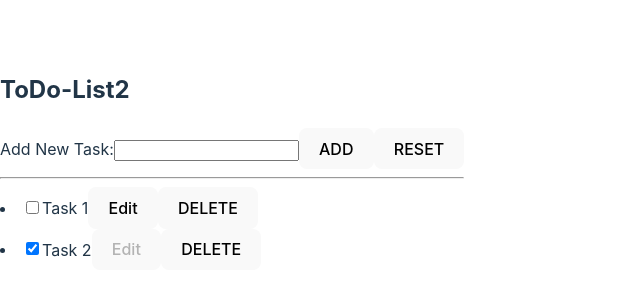
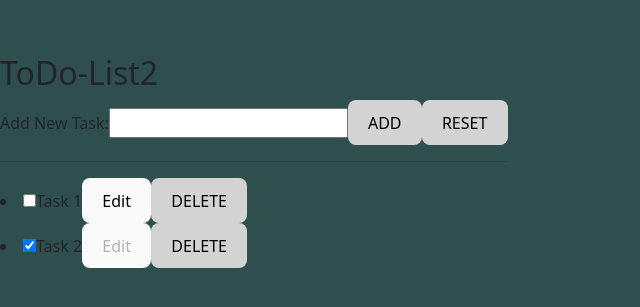
Before and after one commit to sujanyaD/R-ALAB-React-ToDo-List, a React (Vite) app in the folder ToDO-List/: page / in a window 1280 px wide. Shown: the part 239-546 px from the top of the page, without its empty margins (0-640 px from the left). Built offline with nearby package versions, Linux system fonts and the light colour scheme; a small style sheet from the web is missing.

Commit message:
added CSS

```diff
--- a/ToDO-List/index.html
+++ b/ToDO-List/index.html
@@ -2,8 +2,11 @@
 <html lang="en">
   <head>
     <meta charset="UTF-8" />
+
     <!-- <link rel="icon" type="image/svg+xml" href="/vite.svg" /> -->
     <meta name="viewport" content="width=device-width, initial-scale=1.0" />
+    <link href="https://cdn.jsdelivr.net/npm/bootstrap@5.3.0/dist/css/bootstrap.min.css" rel="stylesheet" integrity="sha384-wDQY9R+jzj0nYU7am1gOpSd2i5PsJGmkz9q9Opnk9+RJyBQo2zVl9+J8tjU5nWB/" crossorigin="anonymous">
+
     <title>TO-DO LIST</title>
   </head>
   <body>
--- a/ToDO-List/src/App.css
+++ b/ToDO-List/src/App.css
@@ -0,0 +1,43 @@
+
+
+body {
+    background-color:darkslategrey;
+    margin-right: 300px;
+}
+.App {
+    font-family: Arial, sans-serif;
+    background-color: darkslategrey;
+    padding: 20px;
+    max-width: 600px;
+    margin-right:300px;;
+  }
+
+  .todo-list {
+    list-style-type: none;
+    color: black;
+    margin-right: 400px;
+    padding: 0;
+  }
+  .button{
+    color:grey;
+  }
+
+  .todo-item {
+    background-color:gray;
+    padding: 10px;
+    margin-bottom: 10px;
+    border-radius: 5px;
+    box-shadow: 0 2px 4px rgba(0, 0, 0, 0.1);
+  }
+
+  .todo-item.completed {
+    text-decoration: line-through;
+  }
+
+  .todo-item.editing {
+    background-color:black;
+  }
+
+  .todo-item input[type="checkbox"] {
+    margin-right: 200px;
+  }
--- a/ToDO-List/src/App.jsx
+++ b/ToDO-List/src/App.jsx
@@ -51,6 +51,8 @@ function init(initialState) {
   return initialState;
 }
 const App = () => {
+
+
   const [todos, dispatch] = useReducer(reducer, initialState, init);
   const handleToggleComplete = (id) => {
     dispatch({ type: TODOS_ACTIONS.TOGGLE_COMPLETE, payload: id });
@@ -75,8 +77,8 @@ const App = () => {
       <input type="text" onBlur={(e) => dispatch({ type: TODOS_ACTIONS.ADD_TASK, payload: e.target.value })}
       />
       {/*here on click action form is dispatched on payload :initialstate. */}
-      <button onClick={(evt) => dispatch({ type: TODOS_ACTIONS.ADD_TASK, payload: evt.target.value })}>ADD</button>
-      <button onClick={() => dispatch({ type: TODOS_ACTIONS.RESET_TODOS, payload: initialState })}>RESET</button>
+      <button style={{ backgroundColor: 'lightgrey' }}onClick={(evt) => dispatch({ type: TODOS_ACTIONS.ADD_TASK, payload: evt.target.value })}>ADD</button>
+      <button style={{ backgroundColor: 'lightgrey' }}onClick={() => dispatch({ type: TODOS_ACTIONS.RESET_TODOS, payload: initialState })}>RESET</button>
       <hr />
       {todos.map(todo => (
         <li key={todo.id}>
@@ -84,8 +86,8 @@ const App = () => {
           {todo.editing ? (
             <>
               <input type="text" value={todo.name} onChange={(e) => handleSaveEdit(todo.id, e.target.value)} />
-              <button onClick={() => handleSaveEdit(todo.id, todo.name)}>Save</button>
-              <button onClick={() => handleCancelEdit(todo.id)}>Cancel</button>
+              <button style={{ backgroundColor: 'lightgrey' }}onClick={() => handleSaveEdit(todo.id, todo.name)}>Save</button>
+              <button style={{ backgroundColor: 'lightgrey' }}onClick={() => handleCancelEdit(todo.id)}>Cancel</button>
             </>
           ) : (
             <>
@@ -102,7 +104,7 @@ const App = () => {
                 >
                   Edit
                 </button>
-                <button onCick={() => dispatch({ type: TODOS_ACTIONS.DELETE_TASK, payload: todo.id })} >DELETE</button>
+                <button style={{ backgroundColor: 'lightgrey' }} onClick={() => dispatch({ type: TODOS_ACTIONS.DELETE_TASK, payload: todo.id })} >DELETE</button>
               </span>
               </>
           )}
```
